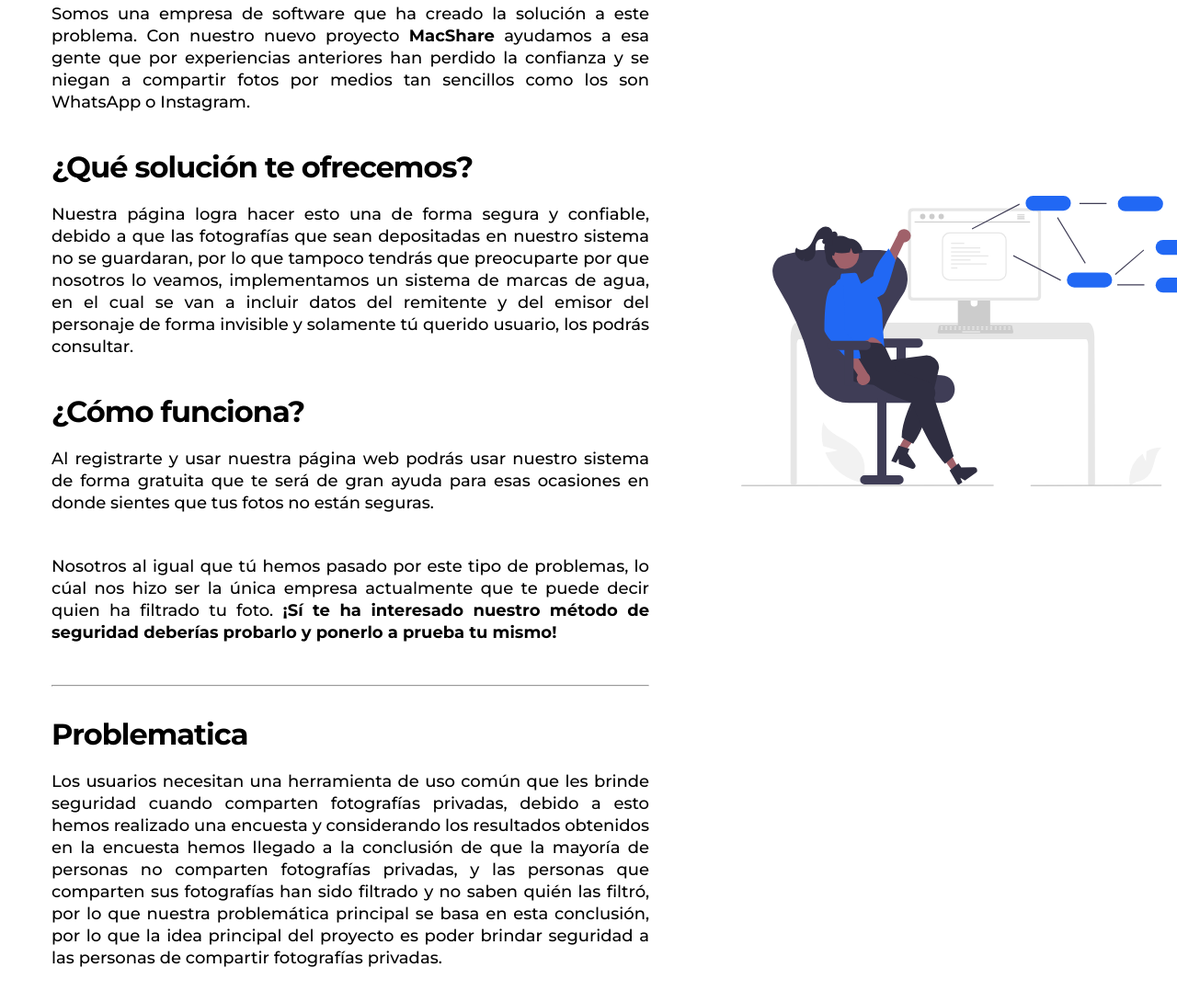
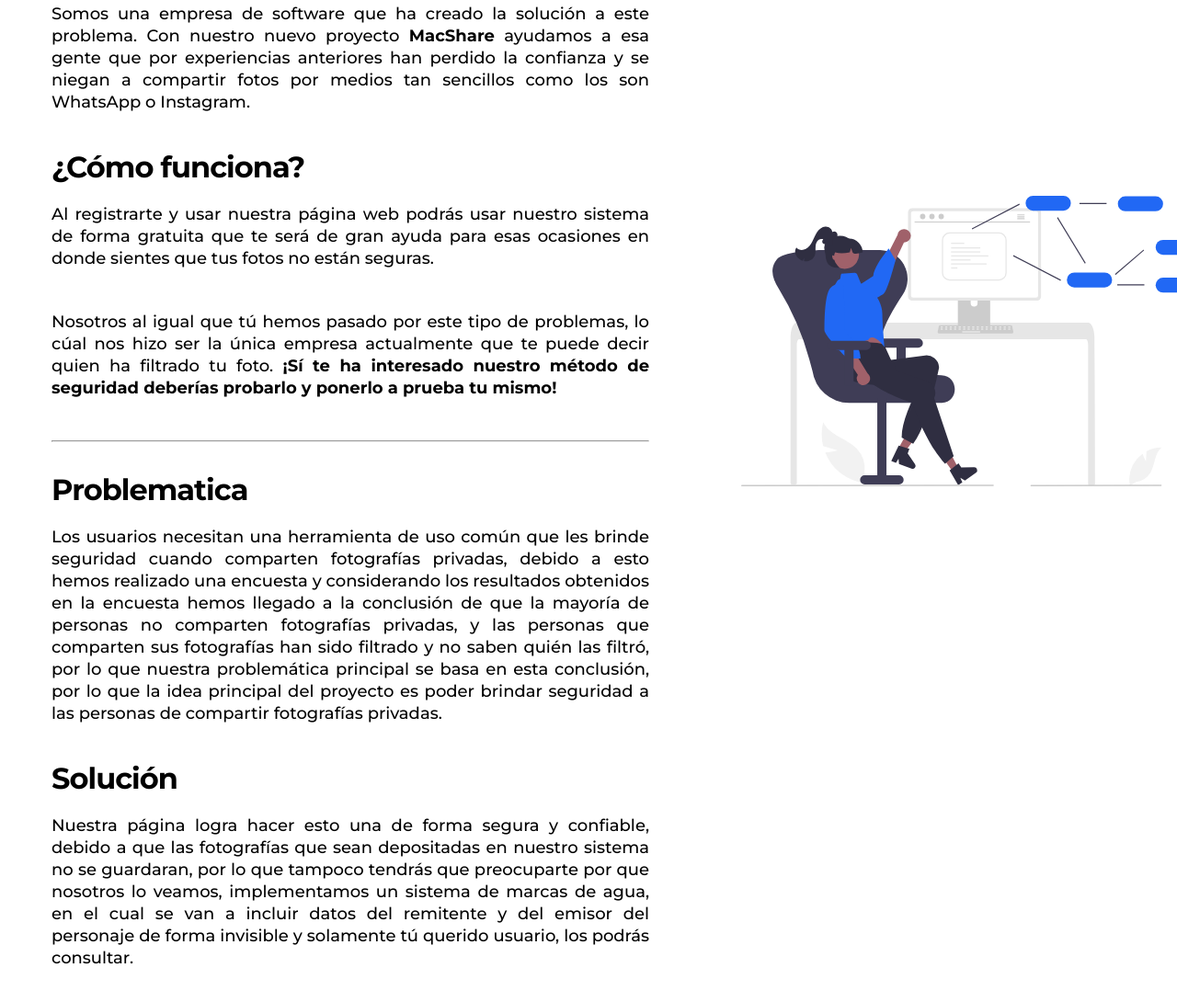
Before and after one commit to MacSafe/MacSafe, a plain HTML site: page acerca-de.html in a window 1280 px wide. Shown: the part 476-1566 px from the top of the page at 92% size. Drawn offline with Linux system fonts and the light colour scheme.

Commit message:
Solución agregada

```diff
--- a/acerca-de.html
+++ b/acerca-de.html
@@ -77,16 +77,6 @@
           niegan a compartir fotos por medios tan sencillos como los son
           WhatsApp o Instagram.
         </p>
-        <h3>¿Qué solución te ofrecemos?</h3>
-        <p>
-          Nuestra página logra hacer esto una de forma segura y confiable,
-          debido a que las fotografías que sean depositadas en nuestro sistema
-          no se guardaran, por lo que tampoco tendrás que preocuparte por que
-          nosotros lo veamos, implementamos un sistema de marcas de agua, en
-          el cual se van a incluir datos del remitente y del emisor del
-          personaje de forma invisible y solamente tú querido usuario, los
-          podrás consultar.
-        </p>
         <h3>¿Cómo funciona?</h3>
         <p>
           Al registrarte y usar nuestra página web podrás usar nuestro sistema
@@ -113,6 +103,16 @@
           principal se basa en esta conclusión, por lo que la idea principal del proyecto es poder brindar seguridad a
           las personas de compartir fotografías privadas.
         </p>
+
+        <h3>Solución</h3>
+        <p>
+          Nuestra página logra hacer esto una de forma segura y confiable,
+          debido a que las fotografías que sean depositadas en nuestro sistema
+          no se guardaran, por lo que tampoco tendrás que preocuparte por que
+          nosotros lo veamos, implementamos un sistema de marcas de agua, en
+          el cual se van a incluir datos del remitente y del emisor del
+          personaje de forma invisible y solamente tú querido usuario, los
+          podrás consultar.
       </div>
 
       <div class="right">
```
